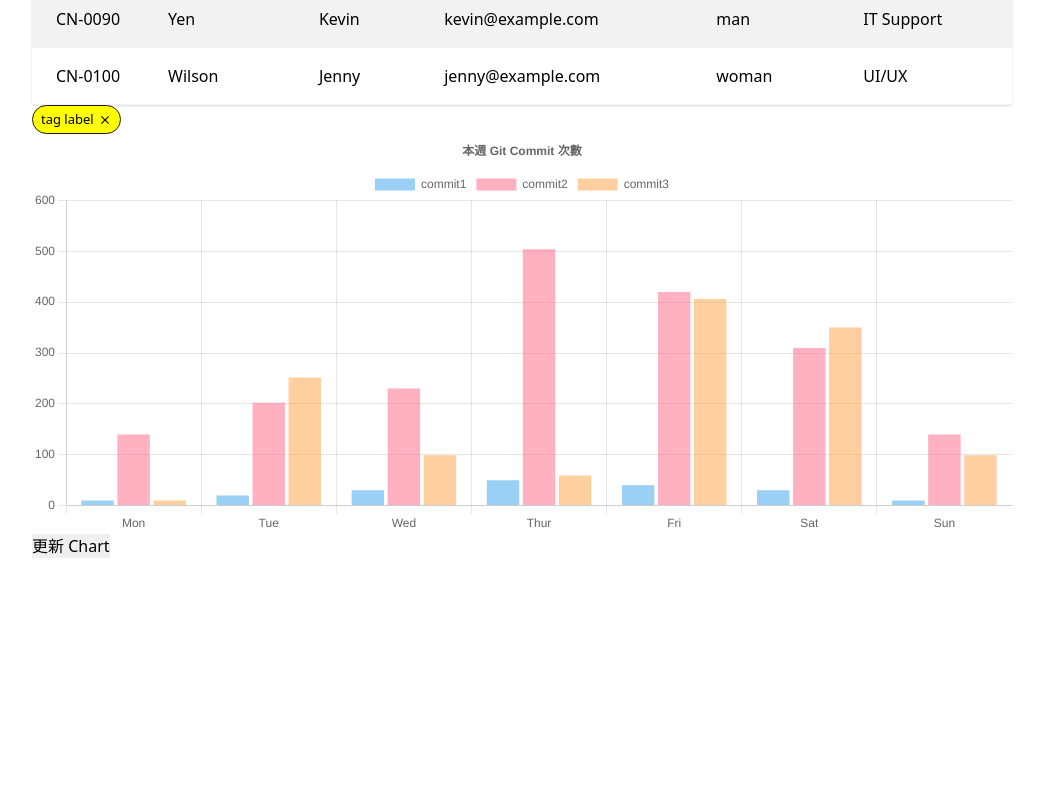
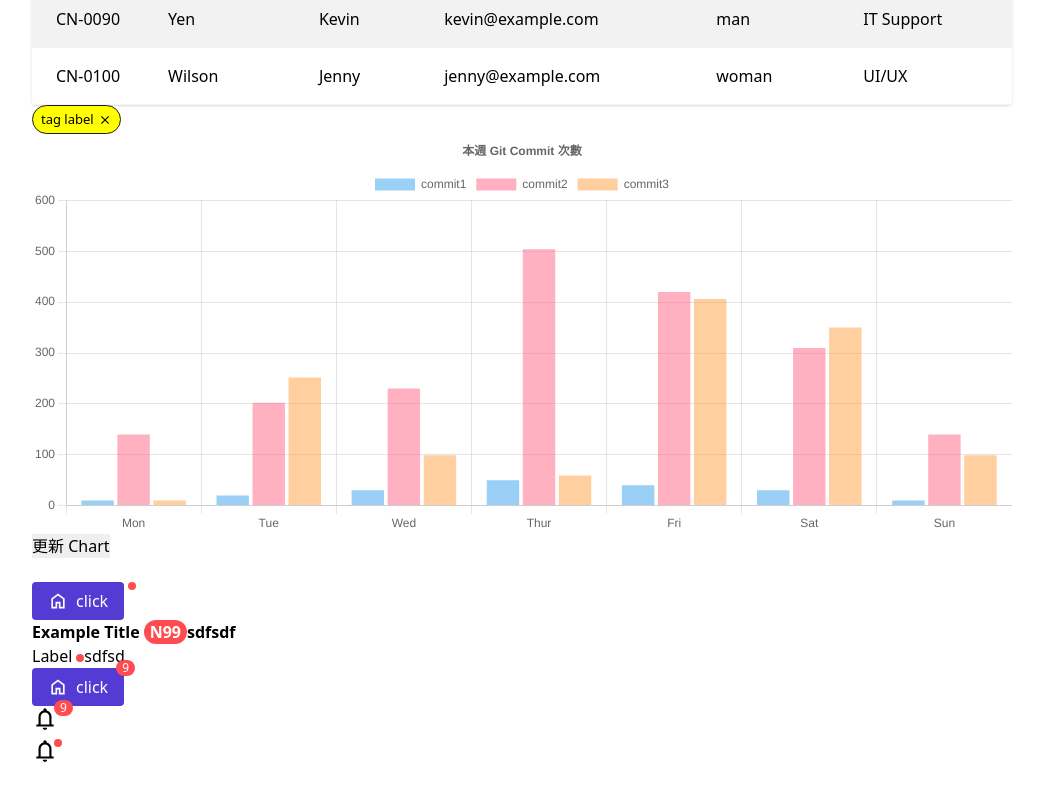
Before and after one commit to jonyworker/comp_dev_space, a Vue app: page / in a window 1280 px wide. Shown: the part 2828-3628 px from the top of the page, without its empty margins (118-1161 px from the left). Before the commit the page ends 3536 px from the top, so only its background shows below. Built offline with nearby package versions, Linux system fonts and the light colour scheme.

Commit message:
✨feat：新增 badge 元件(ing)。

```diff
--- a/src/App.vue
+++ b/src/App.vue
@@ -34,6 +34,7 @@ import Breadcrumb from "@/ui/element/Breadcrumb/Breadcrumb.vue";
 import Table from "@/ui/element/Table/Table.vue";
 import Tag from "@/ui/element/Tag/Tag.vue";
 import Chart from "@/ui/element/Chart/Chart.vue";
+import Badge from "@/ui/element/Badge/Badge.vue";
 
 // toggle 所需資料
 const isChecked = ref(true);
@@ -625,6 +626,41 @@ const updateData = () => {
 		<!--Chart-->
 	    <Chart :chartdata="chartData"></Chart>
 	    <button @click="updateData">更新 Chart</button>
+		<br/>
+		<!--Badge-->
+<!--	    <Badge content="999" placement="top-right" isDot withIcon>-->
+<!--		    <Icon name="notification" size="28"></Icon>-->
+<!--	    </Badge>-->
+
+	    <br/>
+	    <Badge content="999" placement="top-right" isDot>
+		   <Button size="medium" prefix="home" >click</Button>
+	    </Badge>
+
+
+	    <!--Badge-->
+
+	    <!--Badge - 行內 -->
+	    <h1>Example Title<Badge content="N99"></Badge>sdfsdf</h1>
+	    <p>Label<Badge isDot></Badge>sdfsd</p>
+
+	    <!--Badge - 區塊 -->
+	    <Badge content="9" layout="block">
+		    <Button size="medium" prefix="home" >click</Button>
+	    </Badge>
+
+	    <br/>
+
+	    <Badge content="9" layout="block" isIcon>
+		    <Icon name="notification" size="26"></Icon>
+	    </Badge>
+		<br>
+	    <Badge content="9" layout="block" isIcon isDot>
+		    <Icon name="notification" size="26"></Icon>
+	    </Badge>
+
+
+
     </div>
 </template>
 
--- /dev/null
+++ b/src/ui/element/Badge/Badge.vue
@@ -0,0 +1,159 @@
+<script setup>
+// 定義 Props
+const props = defineProps({
+	themeColor: {
+		type: String,
+		default: 'primary',
+		validator: (value) =>
+			[
+				'primary',
+				'secondary',
+				'tertiary',
+				'success',
+				'warning',
+				'error',
+				'info',
+			].includes(value),
+	},
+	max: {
+		type: Number,
+
+	},
+	content: {
+		type: [String, Number, null],
+	},
+	placement: {
+		type: String,
+		// default: 'top-right',
+	},
+	isDot: {
+		type: Boolean,
+		default: false,
+	},
+	isIcon: {
+		type: Boolean,
+		default: false,
+	},
+	layout:{
+		type: String,
+		default: 'inline',
+		validator: (value) =>
+			['inline', 'block',].includes(value),
+
+	}
+})
+</script>
+
+<template>
+	<span class="badge__container">
+		<slot/>
+
+		<!-- Badge - 不含數值樣式 -->
+
+<!--			<span-->
+<!--				class="badge__content "-->
+<!--				:class="`${props.placement}`">-->
+<!--				{{content}}-->
+<!--	        </span>-->
+<!--		-->
+
+		<!-- Badge - inline -->
+
+		    <span
+			    class="badge__content"
+			    :class="{
+			        'badge__content-isDot': props.isDot,
+			        [`badge__content-${props.layout}`]: props.layout,
+			        'badge__content-isIcon': props.isIcon
+			    }">
+
+                {{ !props.isDot ? content : '' }}
+		    </span>
+
+
+    </span>
+</template>v
+
+<style scoped lang="scss">
+
+.badge__container {
+	position: relative;
+	display: inline-flex;
+	//vertical-align: center;
+}
+// 基礎設定
+.badge__content{
+	background-color: #FF4C51;
+	border-radius: 999px;
+	color: #fff;
+	text-align: center;
+	white-space: nowrap;
+	z-index: 5;
+
+}
+// layout 行內 - 顯示文字
+.badge__content.badge__content-inline {
+	display: inline-block;
+	height: fit-content;
+	margin-left: 4px;
+	padding: 0 6px;
+
+}
+// layout 行內 - 顯示點點
+.badge__content.badge__content-inline.badge__content-isDot {
+	display: inline-block;
+	width: 8px;
+	height: 8px;
+	margin-left: 4px;
+	padding: 0;
+}
+
+// layout 區塊 - 顯示文字
+.badge__content.badge__content-block {
+	position: absolute;
+	font-size: 12px;
+	line-height: 1;
+	padding: 2px 6px;
+	bottom: calc(100% - 20.65%);
+	left: calc(100% - 8.65%);
+}
+
+// layout 區塊 - 顯示文字 (isIcon)
+.badge__content.badge__content-block.badge__content-isIcon {
+	bottom: calc(100% - 38%);
+	left: calc(100% - 15%);
+}
+
+// layout 區塊 - 顯示文字 (isIcon)
+.badge__content.badge__content-block.badge__content-isIcon.badge__content-isDot {
+	width: 8px;
+	height: 8px;
+	margin-left: 4px;
+	padding: 0;
+	bottom: calc(100% - 35%);
+	left: calc(100% - 30%);
+}
+
+
+
+
+
+
+
+
+//
+//.badge__content.badge__content-block.badge__content-isIcon {
+//	position: absolute;
+//	width: 8px;
+//	height: 8px;
+//	padding: 0;
+//	bottom: calc(100% - 38%);
+//	left: calc(100% - 15%);
+//}
+
+
+
+
+
+
+</style>
```
Also changed, not shown: src/assets/icons/notification.svg (added).
